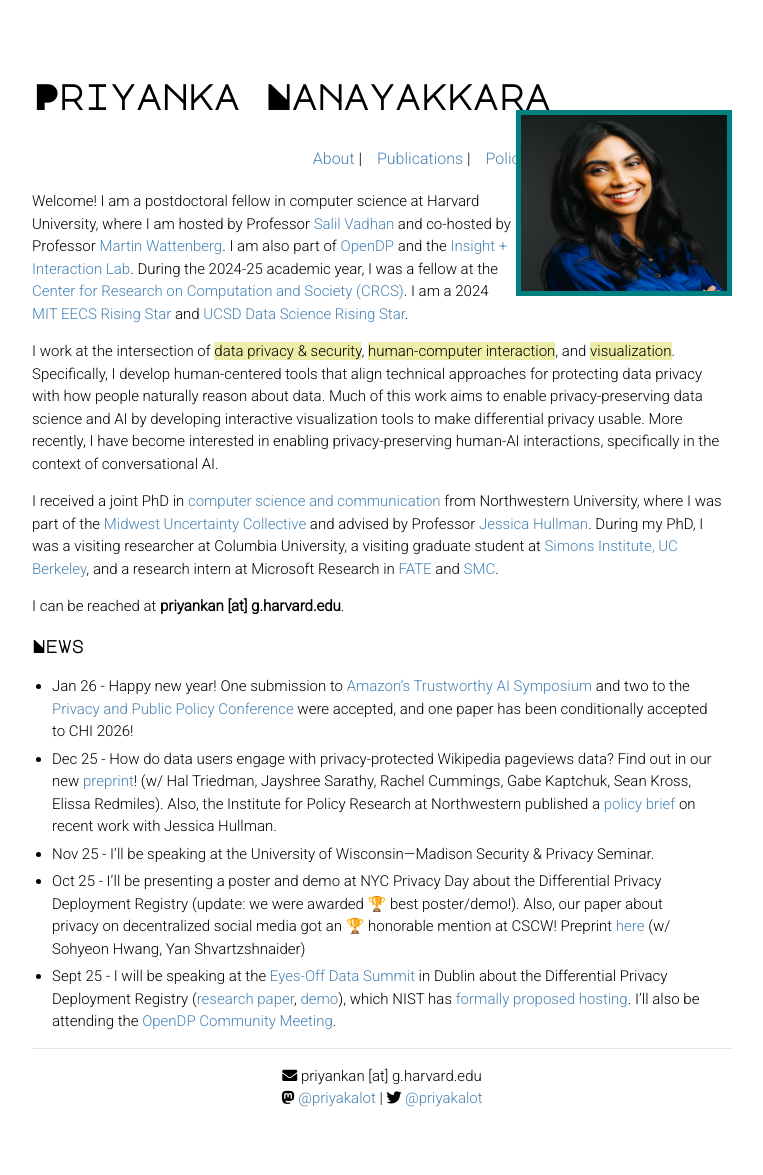
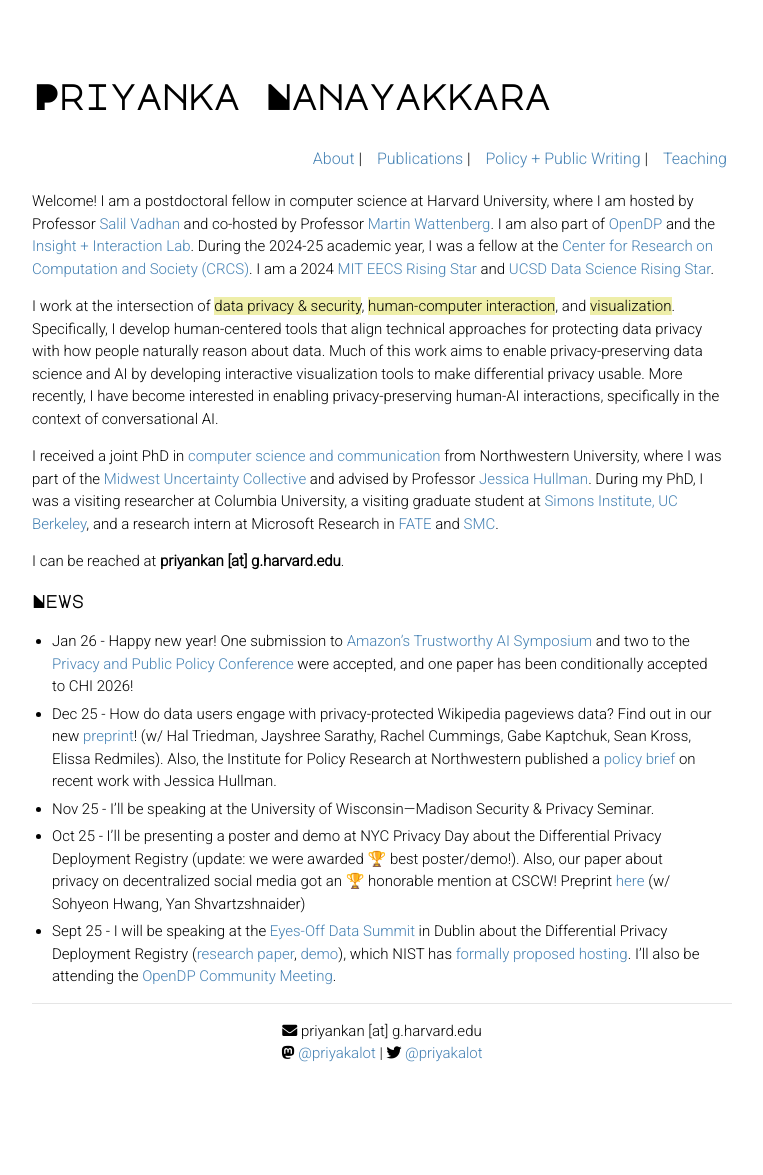
Before and after one commit to priyakalot/priyakalot.github.io, a Jekyll site: the page built from index.md, in a window 1280 px wide. Shown: the whole page, without its empty margins (258-1021 px from the left). Built offline with Jekyll 4.4.1, drawn with Linux system fonts in a browser that asks for light colours; nearby versions of some CDN libraries; after the commit the page ends 1130 px from its top, so only the background shows below that.

Commit message:
Update index.md

```diff
--- a/index.md
+++ b/index.md
@@ -1,7 +1,7 @@
 ---
 layout: default
 ---
-<img class="profile-picture" src="profile-online.png">
+<!-- <img class="profile-picture" src="profile-online.png"> -->
 
 Welcome! I am a postdoctoral fellow in computer science at Harvard University, where I am hosted by Professor <a href="https://salil.seas.harvard.edu/" target="_blank">Salil Vadhan</a> and co-hosted by Professor <a href="https://www.bewitched.com/" target="_blank">Martin Wattenberg</a>. I am also part of <a href="https://opendp.org/" target="_blank">OpenDP</a> and the <a href="https://insight.seas.harvard.edu/" target="_blank">Insight + Interaction Lab</a>. During the 2024-25 academic year, I was a fellow at the <a href="https://crcs.seas.harvard.edu/news/2025/05/crcs-closes-after-20-years" target="_blank">Center for Research on Computation and Society (CRCS)</a>. I am a 2024 <a href="https://risingstars-eecs.mit.edu/" target="_blank">MIT EECS Rising Star</a> and <a href="https://datascience.ucsd.edu/rising-stars-in-data-science/" target="_blank">UCSD Data Science Rising Star</a>.
 
```
